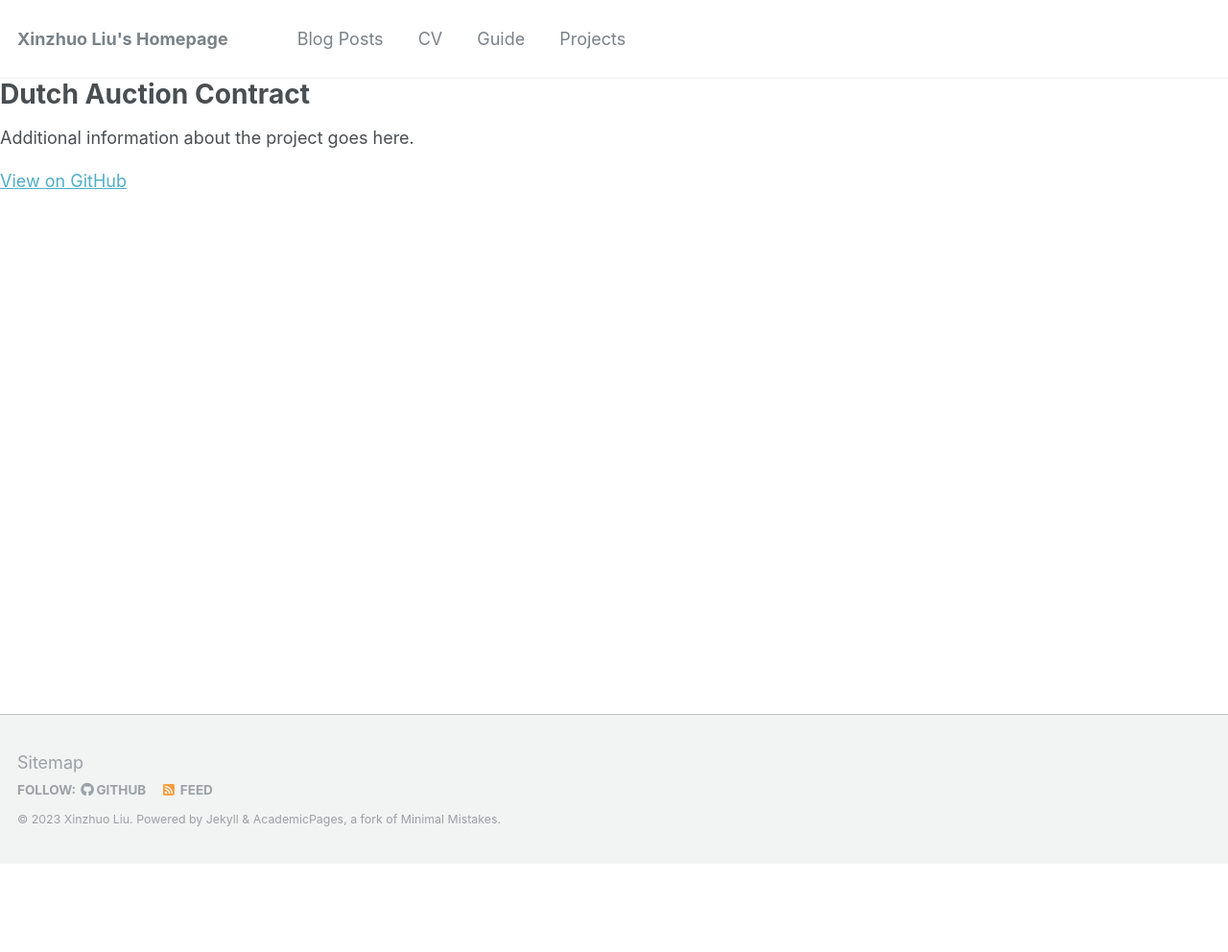
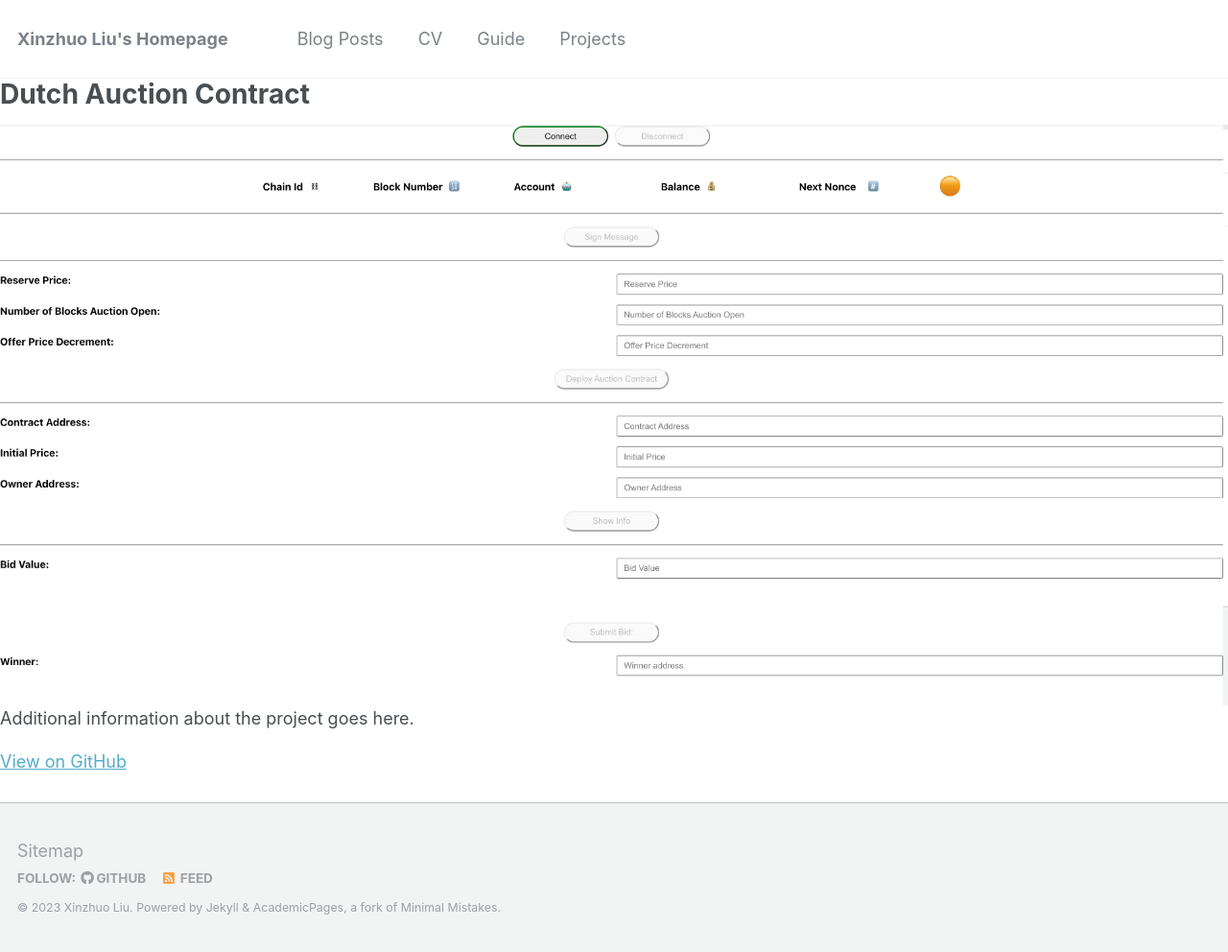
Before and after one commit to Uni-boy/uni-boy.github.io, a Jekyll site: the page built from _projects/project-blockchain.html, in a window 1280 px wide. Shown: the whole page at 96% size. Built offline with Jekyll 4.4.1, drawn with Linux system fonts in a browser that asks for light colours; before the commit the page ends 900 px from its top, so only the background shows below that.

Commit message:
first project

```diff
--- a/_layouts/project.html
+++ b/_layouts/project.html
@@ -5,6 +5,7 @@ layout: default
 <article class="post" itemscope itemtype="http://schema.org/BlogPosting">
   <header class="post-header">
     <h1 class="post-title" itemprop="name headline">{{ page.title }}</h1>
+    <img src="{{ page.image }}" alt="{{ page.title }}" />
   </header>
 
   <div class="post-content" itemprop="articleBody">
--- a/_projects/project-blockchain.html
+++ b/_projects/project-blockchain.html
@@ -1,6 +1,7 @@
 ---
 title: "Dutch Auction Contract"
 github_url: "https://github.com/Uni-boy/INFO7500_uniboy"
+image: "/images/blockchain.png"
 description: "Implement the deployment of a Dutch Auction Contract on the Ethereum blockchain. The contract will be deployed on the Sepolia test networ"
 ---
 
```
Also changed, not shown: images/blockchain.png (added).
